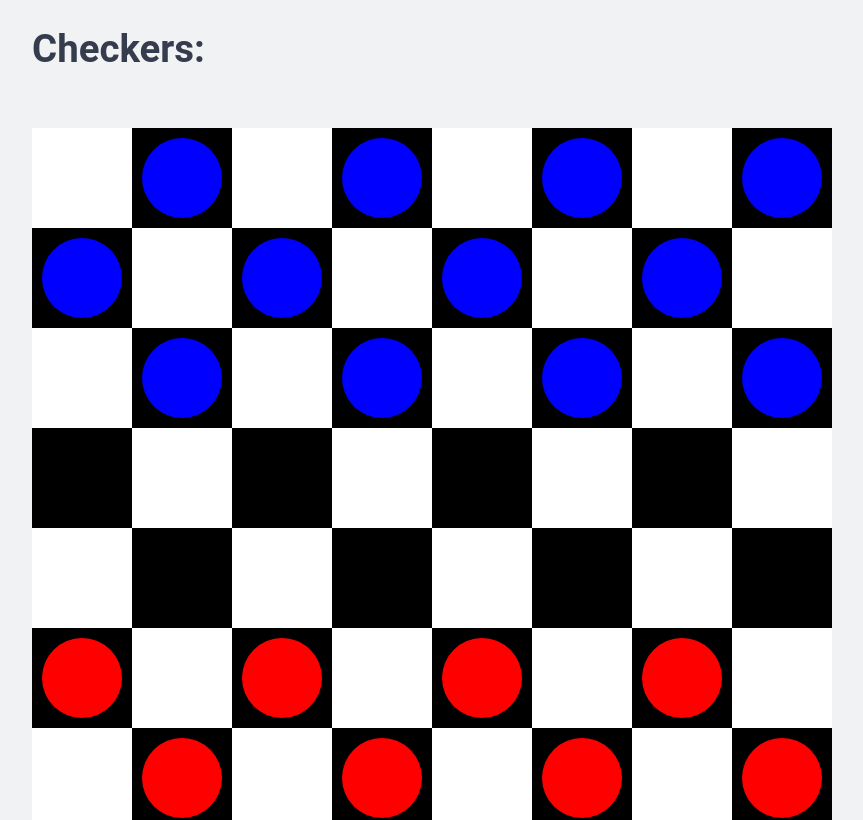
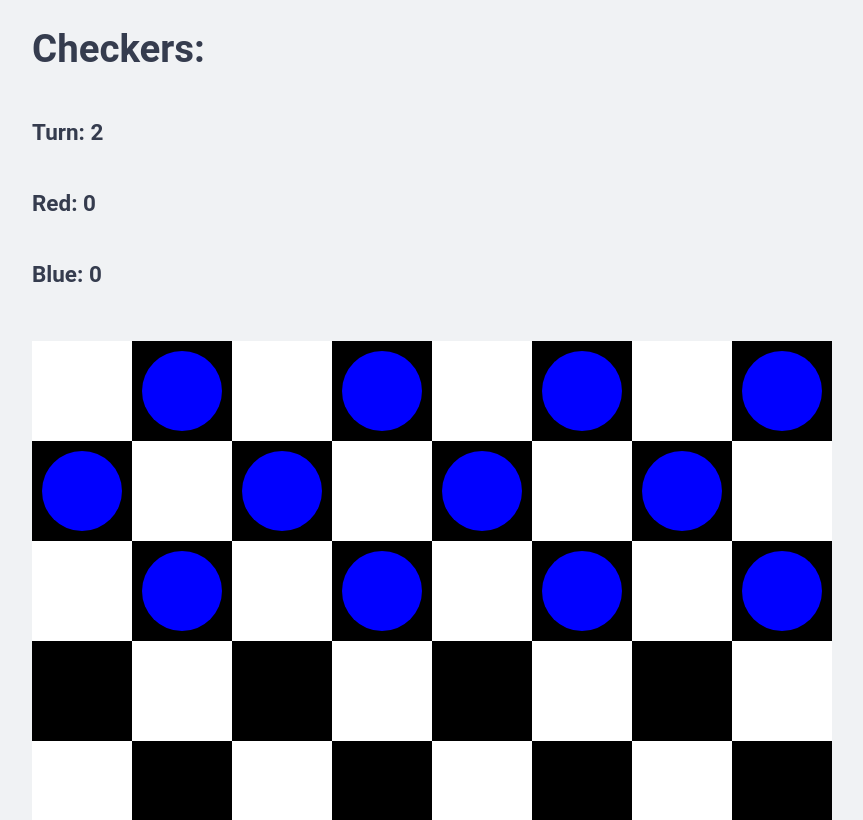
Before and after one commit to tomi-lui/checkers-AI, a React (Create React App) app: page / in a window 1280 px wide. Shown: the top 820 px of the page, without its empty margins (208-1071 px from the left). Built offline with nearby package versions, Linux system fonts and the light colour scheme.

Commit message:
added context to keep track of turns

```diff
--- a/src/App.tsx
+++ b/src/App.tsx
@@ -1,75 +1,22 @@
-import React, { useState } from 'react'
 import Board from './components/Board/Board'
-import { FontAwesomeIcon } from '@fortawesome/react-fontawesome'
-import { IconProp } from '@fortawesome/fontawesome-svg-core'
-import { faSearch } from '@fortawesome/free-solid-svg-icons'
-
 import './App.css'
-
-enum Colors {
-  black,
-  red
-}
-
-interface BoardState {
-  pieces: Piece[][];
-  turn: Colors;
-  winner: Colors | null;
-}
-
-interface Piece {
-  color: Colors,
-  x: number;
-  y: number;
-  isKing: boolean;
-}
-
-const initialBoardState: BoardState = {
-  pieces: [],
-  turn: Colors.black,
-  winner: null
-};
-
+import { useGameStats } from './Contexts/GameStatsContext';
 
 function App() {
 
-  const [selectedPiece, setSelectedPiece] = useState(Colors.black);
-
-  const [boardState, setBoardState] = useState(initialBoardState);
-
-  // replace board with new array of pieces
-  function updateBoardPieces(pieces: Piece[][]) {
-    setBoardState(prevState => ({
-      ...prevState, pieces
-    }));
-  }
-
-  // update the current piece
-  function handleUpdatePieceLocation(piece: Piece) {
-    setBoardState(prevState => ({...prevState, selectedPiece: piece}));
-  }
-
-  // implement mouse drag
-  function handleMovePiece(orginX:number, orginY:number, newX:number, newY:number) {
-
-    // assert correct player piece color
-    if (selectedPiece != boardState.turn) {
-      alert("it is not your turn");
-    }
-
-    // assert only diagonal positions
-
-
-  }
+  const gameStats = useGameStats()
 
   return (
-    <div className="app">
-      <h1>Checkers: </h1>
-      <div className="content">
-        {/* <FontAwesomeIcon icon={faSearch as IconProp} /> */}
+      <div className="app">
+        <h1>Checkers: </h1>
+        <h3>Turn: {gameStats.turn}</h3>
+        <h3>Red: {gameStats.redAttacks}</h3>
+        <h3>Blue: {gameStats.blueAttacks}</h3>
+
+        <div className="content">
+        </div>
+        <Board/>
       </div>
-      <Board/>
-    </div>
   )
 }
 
--- /dev/null
+++ b/src/Contexts/GameStatsContext.tsx
@@ -0,0 +1,61 @@
+import React, { ReactNode, useContext } from "react";
+import { useState } from "react";
+import { TeamType } from "../Constants";
+
+export interface GameStats {
+    redAttacks: number;
+    blueAttacks: number;
+    turn: TeamType
+}
+
+const initialGameStats: GameStats = { redAttacks: 0, blueAttacks: 0, turn: TeamType.RED }
+const GameStatsContext = React.createContext(initialGameStats)
+const GameStatsUpdateContext = React.createContext((teamType:TeamType) => { })
+
+
+export function useGameStats() {
+    return useContext(GameStatsContext)
+}
+
+export function useGameStatsUpdate() {
+    return useContext(GameStatsUpdateContext)
+}
+
+interface Props {
+    children?: ReactNode
+}
+
+export function GameStatsProvider({ children }: Props) {
+
+    const [gameStats, setGameStats] = useState(initialGameStats)
+
+    function updateGameStats(teamType: TeamType) {
+
+        console.log(gameStats);
+
+        if (teamType == TeamType.RED) {
+            setGameStats({
+                ...gameStats,
+                redAttacks: gameStats.redAttacks + 1
+            });
+            console.log("red eats");
+
+
+        } else if (teamType == TeamType.BLUE) {
+            setGameStats({
+                ...gameStats,
+                redAttacks: gameStats.blueAttacks + 1
+            });
+            console.log("blue eats");
+        }
+    }
+
+    return (
+        <GameStatsContext.Provider value={gameStats}>
+            <GameStatsUpdateContext.Provider value={updateGameStats}>
+                {children}
+            </GameStatsUpdateContext.Provider>
+        </GameStatsContext.Provider>
+    );
+
+}
--- a/src/components/Board/Board.tsx
+++ b/src/components/Board/Board.tsx
@@ -1,10 +1,11 @@
-import React, { useRef, useState } from "react";
+import React, { useContext, useRef, useState } from "react";
 import Referee from "../../referee/Referee"
 import "./Board.css";
 import Tile from "../Tile/Tile"
 import {
   GRID_SIZE, horizontalAxis, Piece, PieceType, verticalAxis
 } from "../../Constants"
+import { useGameStats, useGameStatsUpdate } from "../../Contexts/GameStatsContext";
 
 
 const initialBoardState: Piece[] = [];
@@ -39,7 +40,6 @@ for (let i = 0; i < 8; i++) {
     initialBoardState.push({ color: 2, x: i, y: 2, pieceType: PieceType.PAWN });
 }
 
-
 export default function Board() {
 
   const boardRef = useRef<HTMLElement>(null);
@@ -47,6 +47,10 @@ export default function Board() {
   const [gridX, setGridX] = useState(0);
   const [gridY, setGridY] = useState(0);
   const [activePiece, setActivePiece] = useState<HTMLElement | null>(null);
+
+  const gameStats = useGameStats()
+  const updateGameStats = useGameStatsUpdate();
+
 
   const referee = new Referee();
 
@@ -156,7 +160,11 @@ export default function Board() {
 
               // Delete the attacked piece
             } else if (attackedPiece && (piece.x === attackedPiece.x && piece.y === attackedPiece.y)) {
-              // do nothing, do not put the attacked piece back into the array.
+              //do not put the attacked piece back into the array.
+              // update the score
+
+              updateGameStats(piece.color);
+
             } else {
               // if normal piece, put it back into the array
               results.push(piece)
--- a/src/index.tsx
+++ b/src/index.tsx
@@ -3,13 +3,17 @@ import ReactDOM from 'react-dom/client';
 import './index.css';
 import App from './App';
 import reportWebVitals from './reportWebVitals';
+import { GameStatsProvider } from './Contexts/GameStatsContext';
 
 const root = ReactDOM.createRoot(
   document.getElementById('root') as HTMLElement
 );
 root.render(
   <React.StrictMode>
-    <App />
+    <GameStatsProvider>
+      <App />
+
+    </GameStatsProvider>
   </React.StrictMode>
 );
 
```
